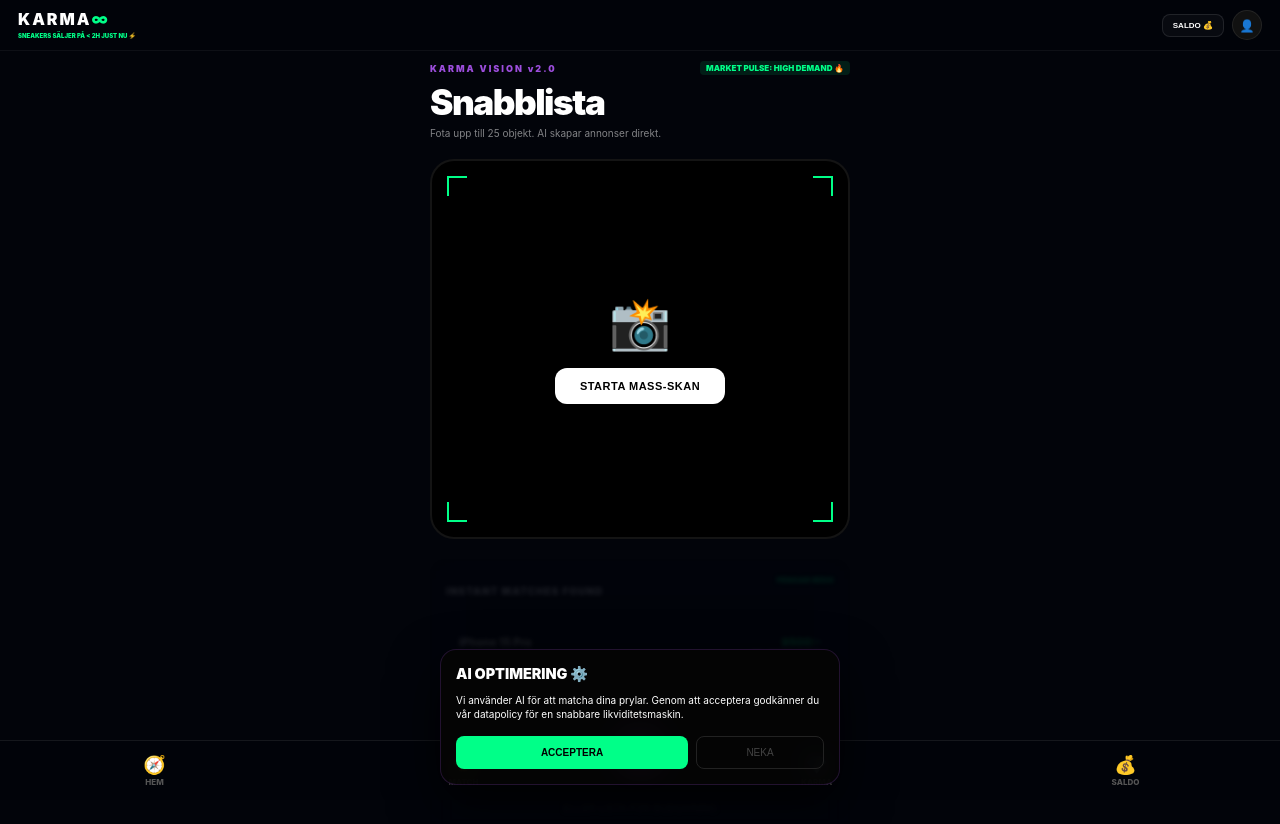
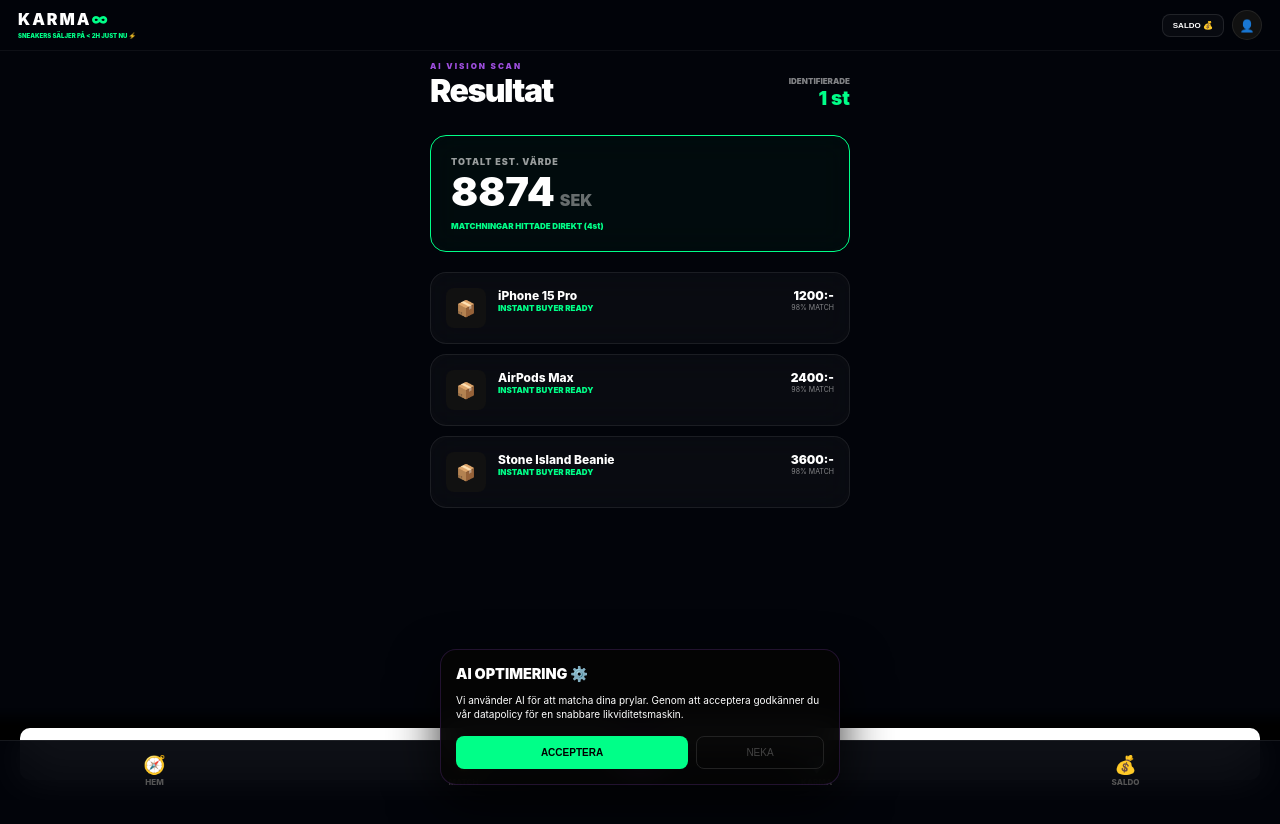
Before and after one commit to gascheckking/marketbeg-appGem, a Next.js app: page /sell/instant in a window 1280 px wide. Shown: the top 824 px of the page. After the commit the page ends 800 px from the top, so only its background shows below. Built offline with nearby package versions, Linux system fonts and the light colour scheme.

Commit message:
Update page.tsx

```diff
--- a/app/sell/instant/page.tsx
+++ b/app/sell/instant/page.tsx
@@ -5,146 +5,72 @@
 function AISellForm() {
   const router = useRouter();
   const searchParams = useSearchParams();
-  const isAgainMode = searchParams.get("source") === "history";
+  const count = searchParams.get("count") || "1";
 
-  const [isScanning, setIsScanning] = useState(false);
+  const [isScanning, setIsScanning] = useState(true);
   const [scanProgress, setScanProgress] = useState(0);
   const [aiPrice, setAiPrice] = useState(0);
-  const [objectsFound, setObjectsFound] = useState(0);
-
-  // Demo-data för Instant Match (Folk som letar just nu)
-  const marketPulse = [
-    { buyer: "Alex_K", item: "iPhone 15 Pro", price: "9500:-", match: 99 },
-    { buyer: "Sanda_Loop", item: "Versace Tofflor", price: "1800:-", match: 94 }
-  ];
 
   useEffect(() => {
-    if (isScanning) {
-      const timer = setInterval(() => {
-        setScanProgress(prev => {
-          if (prev >= 100) {
-            clearInterval(timer);
-            return 100;
-          }
-          return prev + 1;
-        });
-        setAiPrice(prev => prev + Math.floor(Math.random() * 150));
-        // Simulera att AI hittar flera objekt i samma skan
-        if (scanProgress === 20) setObjectsFound(1);
-        if (scanProgress === 60) setObjectsFound(3);
-        if (scanProgress === 90) setObjectsFound(5);
-      }, 40);
-      return () => clearInterval(timer);
-    }
-  }, [isScanning, scanProgress]);
+    const timer = setInterval(() => {
+      setScanProgress(prev => {
+        if (prev >= 100) { clearInterval(timer); return 100; }
+        return prev + 1;
+      });
+      setAiPrice(prev => prev + Math.floor(Math.random() * 200));
+    }, 30);
+    return () => clearInterval(timer);
+  }, []);
 
   return (
-    <div className="page-wrapper" style={{ paddingBottom: '120px', padding: '10px 15px' }}>
-      <header style={{ marginBottom: '20px' }}>
-        <div style={{ display: 'flex', justifyContent: 'space-between', alignItems: 'center' }}>
-          <div style={{ fontSize: '9px', fontWeight: 900, color: 'var(--neon-purple)', letterSpacing: '2px' }}>
-            KARMA VISION v2.0
-          </div>
-          <div style={{ fontSize: '8px', fontWeight: 900, color: 'var(--neon-mint)', background: 'rgba(0,255,136,0.1)', padding: '2px 6px', borderRadius: '4px' }}>
-            MARKET PULSE: HIGH DEMAND 🔥
-          </div>
+    <div className="page-wrapper" style={{ padding: '10px 15px' }}>
+      <header style={{ marginBottom: '25px', display: 'flex', justifyContent: 'space-between', alignItems: 'flex-end' }}>
+        <div>
+          <div style={{ fontSize: '8px', fontWeight: 900, color: 'var(--neon-purple)', letterSpacing: '2px' }}>AI VISION SCAN</div>
+          <h1 style={{ fontSize: '2rem', fontWeight: 900, margin: 0, letterSpacing: '-1.5px' }}>Resultat</h1>
         </div>
-        <h1 style={{ fontSize: '2.2rem', fontWeight: 900, letterSpacing: '-1.5px', lineHeight: 1, marginTop: '10px' }}>
-          {isAgainMode ? "Loopa Igen" : "Snabblista"}
-        </h1>
-        <p style={{ fontSize: '10px', opacity: 0.5, marginTop: '5px' }}>Fota upp till 25 objekt. AI skapar annonser direkt.</p>
+        <div style={{ textAlign: 'right' }}>
+          <div style={{ fontSize: '8px', fontWeight: 900, opacity: 0.5 }}>IDENTIFIERADE</div>
+          <div style={{ fontSize: '1.2rem', fontWeight: 900, color: 'var(--neon-mint)' }}>{count} st</div>
+        </div>
       </header>
 
-      {/* SCANNER VIEWPORT */}
-      <div className="scanner-container" style={{
-        position: 'relative', height: '380px', background: '#000', borderRadius: '24px',
-        border: `2px solid ${isScanning ? 'var(--neon-mint)' : 'var(--border)'}`,
-        overflow: 'hidden', marginBottom: '20px', display: 'flex', alignItems: 'center', justifyContent: 'center'
-      }}>
-        <div className="scanner-corner tl"></div><div className="scanner-corner tr"></div>
-        <div className="scanner-corner bl"></div><div className="scanner-corner br"></div>
+      <div className="glass-card" style={{ padding: '20px', border: '1px solid var(--neon-mint)', background: 'rgba(0,255,136,0.03)', marginBottom: '20px' }}>
+        <div style={{ fontSize: '9px', fontWeight: 900, opacity: 0.6, letterSpacing: '1px' }}>TOTALT EST. VÄRDE</div>
+        <div style={{ fontSize: '2.5rem', fontWeight: 900 }}>{aiPrice}<span style={{ fontSize: '1rem', marginLeft: '5px', opacity: 0.4 }}>SEK</span></div>
+        <div style={{ fontSize: '8px', fontWeight: 900, color: 'var(--neon-mint)', marginTop: '5px' }}>MATCHNINGAR HITTADE DIREKT (4st)</div>
+      </div>
 
-        {!isScanning ? (
-          <div style={{ textAlign: 'center', zIndex: 10 }}>
-            <div style={{ fontSize: '50px', marginBottom: '15px' }}>📸</div>
-            <button
-              onClick={() => setIsScanning(true)}
-              className="primary-btn"
-              style={{ background: '#fff', color: '#000', borderRadius: '12px', padding: '12px 25px' }}
-            >
-              STARTA MASS-SKAN
-            </button>
-          </div>
-        ) : (
-          <div style={{ width: '100%', height: '100%', position: 'relative' }}>
-            <div className="laser-line"></div>
-
-            <div style={{ position: 'absolute', top: '20px', left: '20px', zIndex: 20 }}>
-              <div style={{ fontSize: '10px', fontWeight: 900, color: 'var(--neon-mint)' }}>IDENTIFYING OBJECTS... {scanProgress}%</div>
-              <div style={{ fontSize: '20px', fontWeight: 900, color: '#fff' }}>
-                {objectsFound} OBJEKT HITTADE
+      <div style={{ display: 'grid', gap: '10px', marginBottom: '100px' }}>
+        {["iPhone 15 Pro", "AirPods Max", "Stone Island Beanie"].map((item, i) => (
+          <div key={i} className="glass-card" style={{ display: 'flex', justifyContent: 'space-between', padding: '15px' }}>
+            <div style={{ display: 'flex', gap: '12px' }}>
+              <div style={{ width: '40px', height: '40px', background: '#111', borderRadius: '8px', display: 'flex', alignItems: 'center', justifyContent: 'center' }}>📦</div>
+              <div>
+                <div style={{ fontSize: '12px', fontWeight: 800 }}>{item}</div>
+                <div style={{ fontSize: '8px', color: 'var(--neon-mint)', fontWeight: 900 }}>INSTANT BUYER READY</div>
               </div>
             </div>
-
-            <div style={{ position: 'absolute', bottom: '20px', right: '20px', textAlign: 'right' }}>
-              <div style={{ fontSize: '10px', fontWeight: 900, color: 'var(--neon-purple)' }}>TOTAL LIKVIDITET</div>
-              <div style={{ fontSize: '28px', fontWeight: 900, color: 'var(--neon-mint)' }}>{aiPrice} kr</div>
+            <div style={{ textAlign: 'right' }}>
+              <div style={{ fontSize: '12px', fontWeight: 900 }}>{(i + 1) * 1200}:-</div>
+              <div style={{ fontSize: '7px', opacity: 0.5 }}>98% MATCH</div>
             </div>
           </div>
-        )}
+        ))}
       </div>
 
-      {/* INSTANT SELL / MARKET MATCHES */}
-      <div className={`glass-card ${isScanning ? 'fade-in' : 'hidden-form'}`} style={{ padding: '15px' }}>
-        <div style={{ display: 'flex', justifyContent: 'space-between', marginBottom: '15px' }}>
-          <h3 style={{ fontSize: '10px', fontWeight: 900, letterSpacing: '1px' }}>INSTANT MATCHES FOUND</h3>
-          <span style={{ fontSize: '8px', color: 'var(--neon-mint)', fontWeight: 900 }}>PENGAR REDO</span>
-        </div>
-
-        <div style={{ display: 'flex', flexDirection: 'column', gap: '8px' }}>
-          {marketPulse.map(match => (
-            <div key={match.buyer} style={{ background: 'rgba(255,255,255,0.02)', padding: '12px', borderRadius: '12px', border: '1px solid var(--border)', display: 'flex', justifyContent: 'space-between', alignItems: 'center' }}>
-              <div>
-                <div style={{ fontSize: '11px', fontWeight: 800 }}>{match.item}</div>
-                <div style={{ fontSize: '8px', opacity: 0.5 }}>DIREKTKÖPARE: @{match.buyer}</div>
-              </div>
-              <div style={{ textAlign: 'right' }}>
-                <div style={{ fontSize: '11px', fontWeight: 900, color: 'var(--neon-mint)' }}>{match.price}</div>
-                <div style={{ fontSize: '7px', fontWeight: 900, color: 'var(--neon-purple)' }}>{match.match}% MATCH SCORE</div>
-              </div>
-            </div>
-          ))}
-        </div>
-
-        <button className="primary-btn" style={{ width: '100%', marginTop: '20px', background: 'var(--neon-purple)' }}>
-          GODKÄNN ALLA & SÄLJ DIREKT
-        </button>
-        <button style={{ width: '100%', marginTop: '10px', background: 'transparent', border: '1px solid #222', color: '#444', fontSize: '10px', fontWeight: 800, padding: '10px' }}>
-          ELLER LISTA FÖR BUDGIVNING
+      <div style={{ position: 'fixed', bottom: '0', left: 0, right: 0, padding: '20px', background: 'linear-gradient(to top, #000 80%, transparent)' }}>
+        <button onClick={() => router.push('/dashboard/seller')} className="primary-btn" style={{ padding: '18px', fontSize: '14px' }}>
+          ACCEPTERA & SÄLJ ALLA ({aiPrice}:-)
         </button>
       </div>
-
-      <style jsx>{`
-        .scanner-corner { position: absolute; width: 20px; height: 20px; border: 2px solid var(--neon-mint); z-index: 5; }
-        .tl { top: 15px; left: 15px; border-right: 0; border-bottom: 0; }
-        .tr { top: 15px; right: 15px; border-left: 0; border-bottom: 0; }
-        .bl { bottom: 15px; left: 15px; border-right: 0; border-top: 0; }
-        .br { bottom: 15px; right: 15px; border-left: 0; border-top: 0; }
-        .laser-line {
-          position: absolute; width: 100%; height: 2px; background: var(--neon-mint);
-          box-shadow: 0 0 15px var(--neon-mint); z-index: 15; animation: scan 2s infinite ease-in-out;
-        }
-        @keyframes scan { 0% { top: 0%; opacity: 0; } 50% { opacity: 1; } 100% { top: 100%; opacity: 0; } }
-        .hidden-form { opacity: 0.1; pointer-events: none; filter: blur(2px); transition: 0.5s; }
-        .fade-in { opacity: 1; filter: blur(0); transition: 0.5s; }
-      `}</style>
     </div>
   );
 }
 
 export default function AISellPage() {
   return (
-    <Suspense fallback={<div className="page-wrapper">INITIALIZING KARMA VISION...</div>}>
+    <Suspense fallback={<div className="page-wrapper">BOOTING AI...</div>}>
       <AISellForm />
     </Suspense>
   );
```
